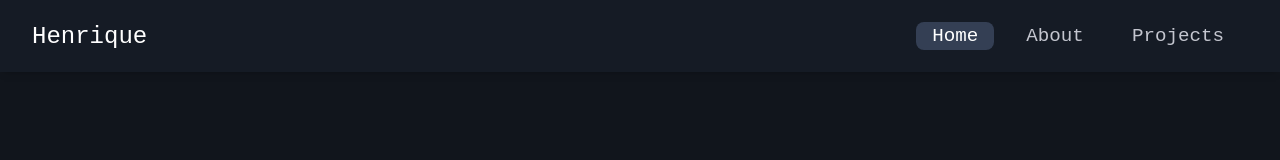
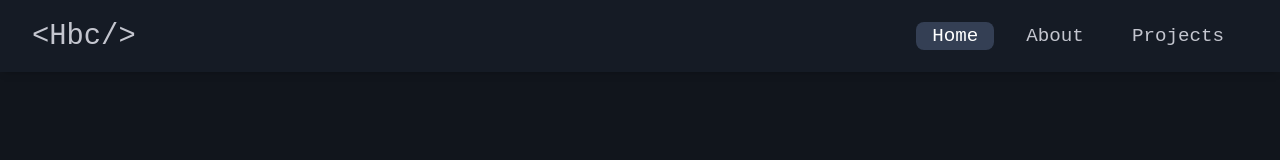
Before and after one commit to henriquebcustodio/portfolio-frontend, a React (Create React App) app: page / in a window 1280 px wide. Shown: the top 160 px of the page. Built offline with nearby package versions, Linux system fonts and the light colour scheme; a web font is replaced by a local one.

Commit message:
Edited logo

```diff
--- a/src/components/header/index.js
+++ b/src/components/header/index.js
@@ -8,7 +8,7 @@ const Header = () => {
 
   return (
     <Navbar>
-      <Logo>Henrique</Logo>
+      <Logo>{"<Hbc/>"}</Logo>
       <Links isOpen={isMenuOpen}>
         <Link isActive={true}>Home</Link>
         <Link>About</Link>
--- a/src/components/header/style.js
+++ b/src/components/header/style.js
@@ -19,8 +19,13 @@ export const Navbar = styled.nav`
 `
 
 export const Logo = styled.a`
-  font-size: 1.5rem;
-  color: ${theme.text.highlight};
+  font-size: 1.8rem;
+  color: ${theme.text.default};
+  cursor: pointer;
+
+  &:hover {
+    color: ${theme.text.highlight};
+  }
 `
 
 const hiddenLinks = css`
```
